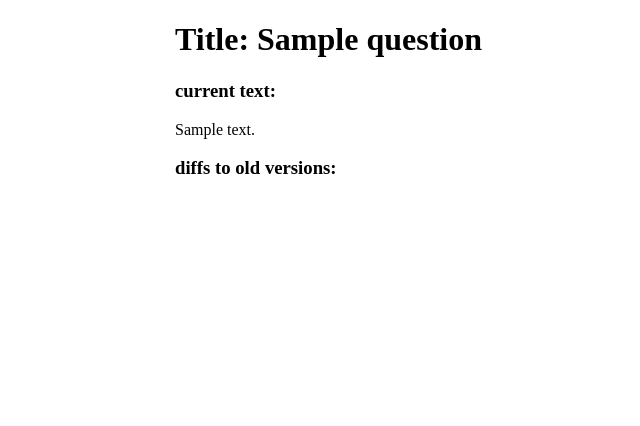
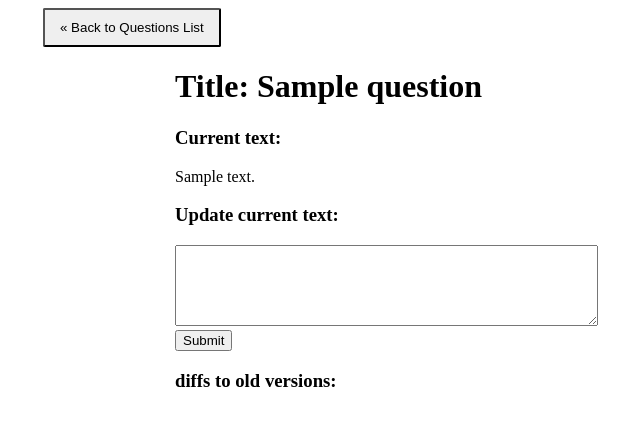
Before and after one commit to toboyle94/chatbot, a Django app: page /question/1/ in a window 1280 px wide. Shown: the top 426 px of the page, without its empty margins (65-705 px from the left). Run offline with Django 3.2, Linux system fonts and the light colour scheme; tables that the repository leaves empty hold one stand-in row (values such as "Sample post").

Commit message:
add form to update question text

```diff
--- a/django_project/chatbot/models.py
+++ b/django_project/chatbot/models.py
@@ -23,6 +23,10 @@ class Question(TimestampedModel):
     def current_text(self):
         return self.text_variations.order_by('-created').first().text
 
+    @property
+    def previous_text_versions(self):
+        return (n.text for n in self.text_variations.order_by('-created')[1:])
+
 
 class QuestionText(TimestampedModel):
     question = models.ForeignKey(Question, related_name='text_variations', on_delete=models.CASCADE)
--- a/django_project/chatbot/templates/question.html
+++ b/django_project/chatbot/templates/question.html
@@ -14,10 +14,23 @@
     }
 </style>
 
+<form action="{% url 'question_list' %}" style="margin-left: 100px;">
+    <input style="padding: 10px 15px; border-radius: 2px;" type="submit" value="« Back to Questions List" />
+</form>
+
 <div class="container">
     <h1>Title: {{ question.title }}</h1>
-    <h3>current text:</h3>
+    <h3>Current text:</h3>
     <p>{{ question.current_text }}</p>
+
+    <h3>Update current text:</h3>
+    <form action="{% url 'question' id=question.id %}" method="POST">
+        <div>
+            <textarea name="question_text" rows="5" cols="50"></textarea>
+        </div>
+        <input type="submit" value="Submit">
+    </form>
+
     <h3>diffs to old versions:</h3>
     {% for text_diff in previous_text_version_diffs %}
         <div>
--- a/django_project/chatbot/views.py
+++ b/django_project/chatbot/views.py
@@ -1,6 +1,7 @@
 from difflib import ndiff
 
 from django.views.generic import ListView, DetailView
+
 from chatbot.models import Question, QuestionText
 
 
@@ -16,13 +17,20 @@ class QuestionDetail(DetailView):
     slug_url_kwarg = 'id'
     slug_field = 'id'
 
+    def post(self, request, *args, **kwargs):
+        new_question_text = request.POST['question_text']
+        question = self.get_object()
+
+        QuestionText.objects.create(text=new_question_text, question=question)
+        return self.get(request, *args, **kwargs)
+
     def get_context_data(self, **kwargs):
         context_data = super().get_context_data()
 
-        previous_text_version_diffs = []
-        for question_text in self.object.text_variations.order_by('-created')[1:]:
-            text_diff = ndiff(question_text.text.split(), self.object.current_text.split())
-            previous_text_version_diffs.append(text_diff)
+        diffs_to_current = []
+        for old_text in self.object.previous_text_versions:
+            text_diff = ndiff(old_text.split(), self.object.current_text.split())
+            diffs_to_current.append(text_diff)
 
-        context_data['previous_text_version_diffs'] = previous_text_version_diffs
+        context_data['previous_text_version_diffs'] = diffs_to_current
         return context_data
--- a/django_project/django_project/urls.py
+++ b/django_project/django_project/urls.py
@@ -15,12 +15,13 @@ Including another URLconf
 """
 from django.contrib import admin
 from django.urls import path
+from django.views.decorators.csrf import csrf_exempt
 
 from chatbot.views import QuestionList, QuestionDetail
 
 
 urlpatterns = [
     path('admin/', admin.site.urls),
-    path('question/<int:id>/', QuestionDetail.as_view(), name='question'),
-    path('question/', QuestionList.as_view()),
+    path('question/<int:id>/', csrf_exempt(QuestionDetail.as_view()), name='question'),
+    path('question/', QuestionList.as_view(), name='question_list'),
 ]
```
Also changed, not shown: django_project/chatbot/templates/question_list.html (+8 -2 lines).
